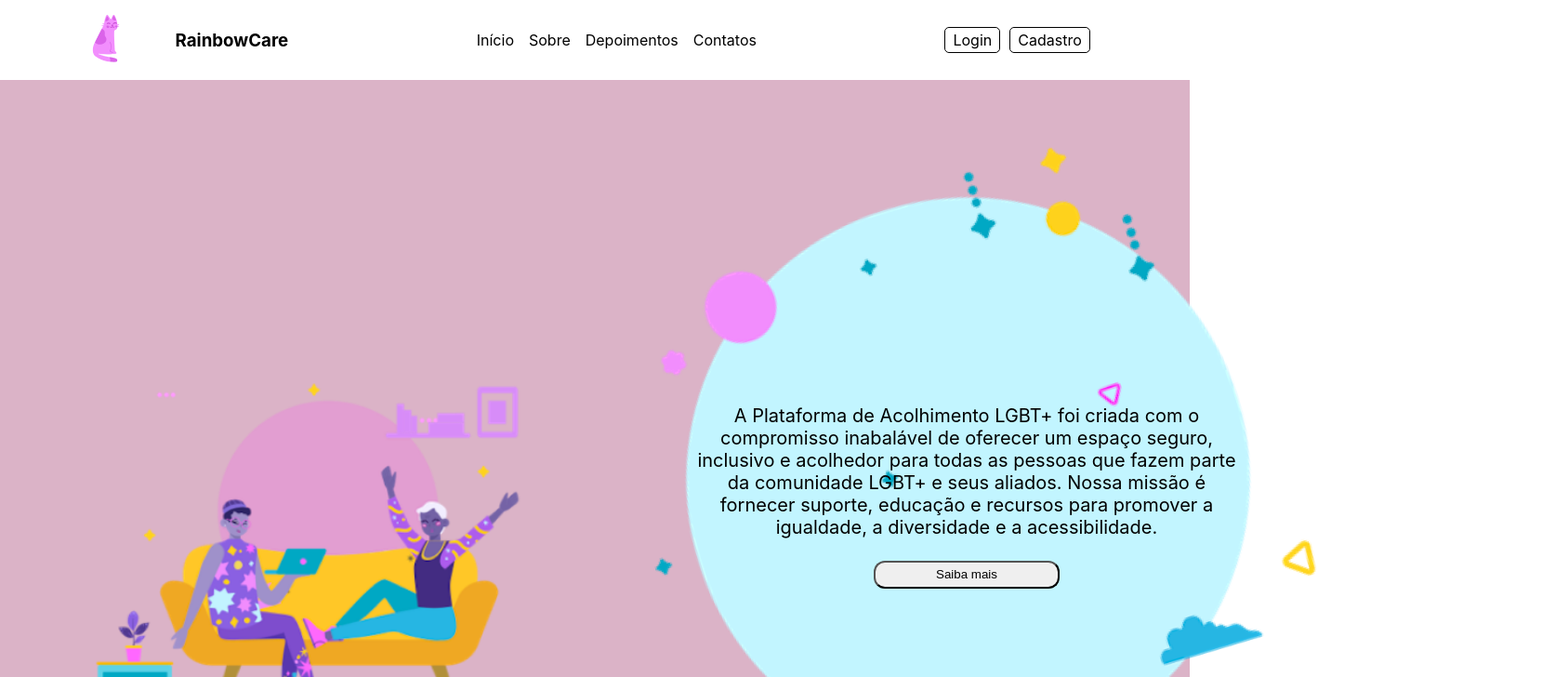
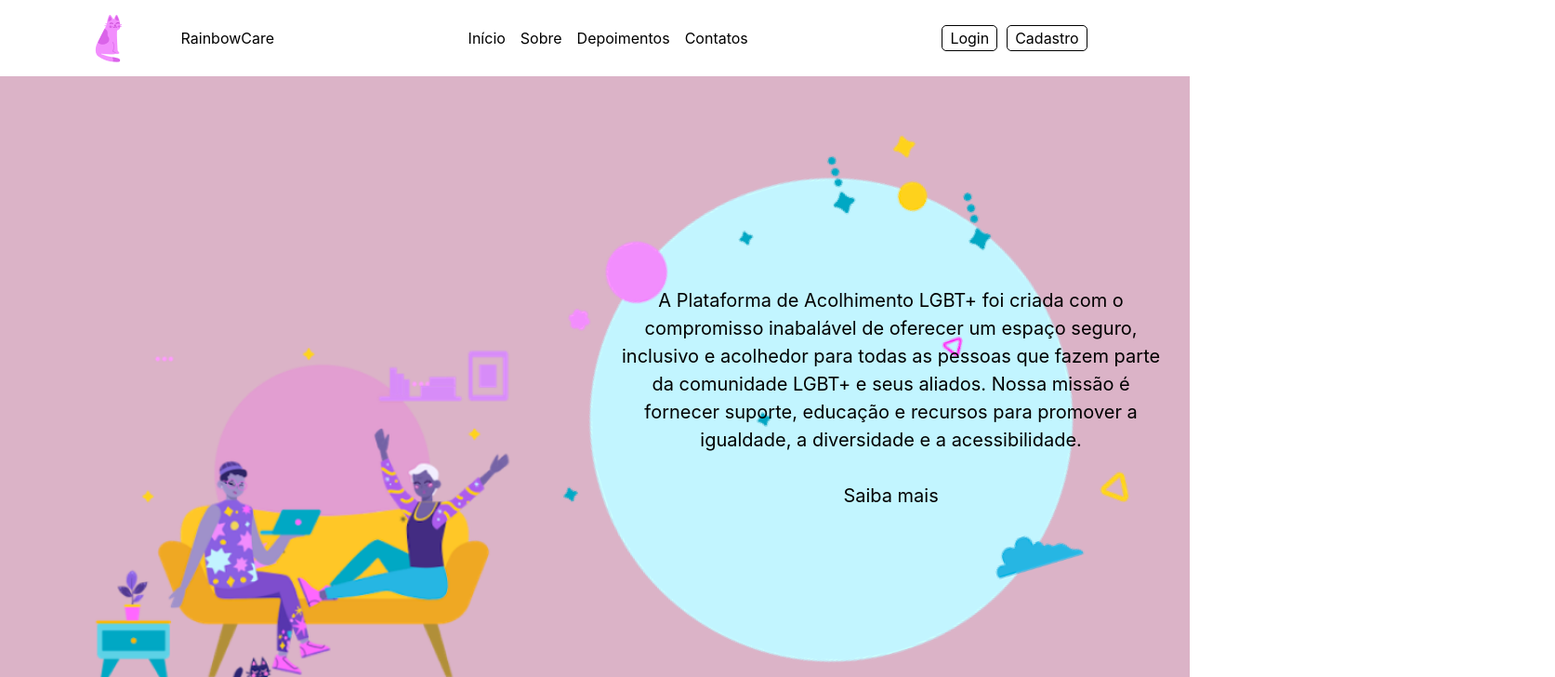
Before and after one commit to hiaaenry/RainbowCare, a React (Create React App) app in the folder front-end/: page / in a window 1280 px wide. Shown: the top 728 px of the page at 93% size, 1673 px wide, since content can reach past the window. Built offline with nearby package versions, Linux system fonts and the light colour scheme.

Commit message:
:package: build: add Tailwind CSS

```diff
--- a/front-end/package.json
+++ b/front-end/package.json
@@ -34,5 +34,8 @@
       "last 1 firefox version",
       "last 1 safari version"
     ]
+  },
+  "devDependencies": {
+    "tailwindcss": "^3.3.5"
   }
 }
--- a/front-end/src/index.css
+++ b/front-end/src/index.css
@@ -1,3 +1,7 @@
+@tailwind base;
+@tailwind components;
+@tailwind utilities;
+
 body {
   margin: 0;
   font-family: -apple-system, BlinkMacSystemFont, 'Segoe UI', 'Roboto', 'Oxygen',
--- /dev/null
+++ b/front-end/tailwind.config.js
@@ -0,0 +1,10 @@
+/** @type {import('tailwindcss').Config} */
+module.exports = {
+  content: [
+    "./src/**/*.{js,jsx,ts,tsx}",
+  ],
+  theme: {
+    extend: {},
+  },
+  plugins: [],
+}
```
Also changed, not shown: 1 other file (tests, documents, lock files or other folders).
